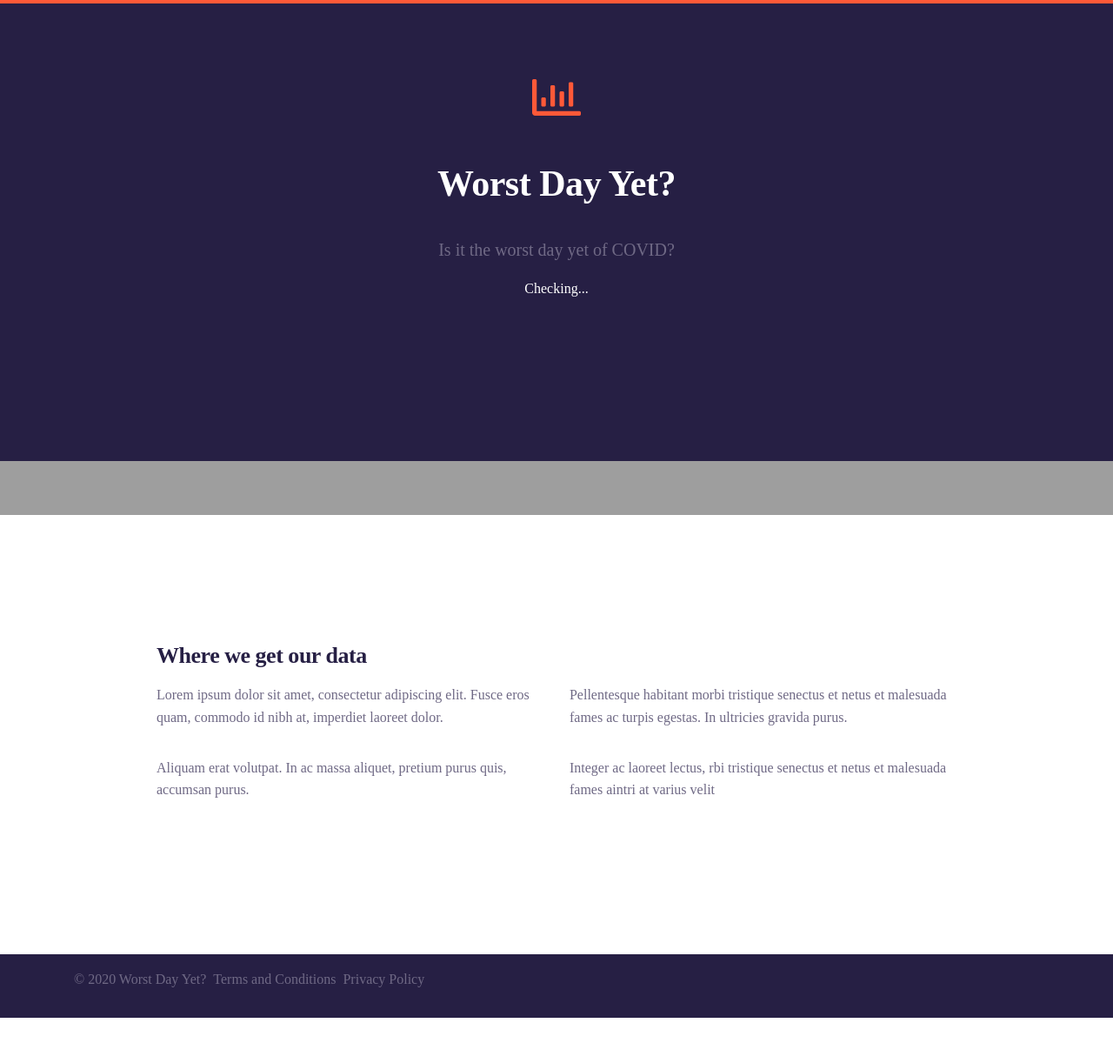
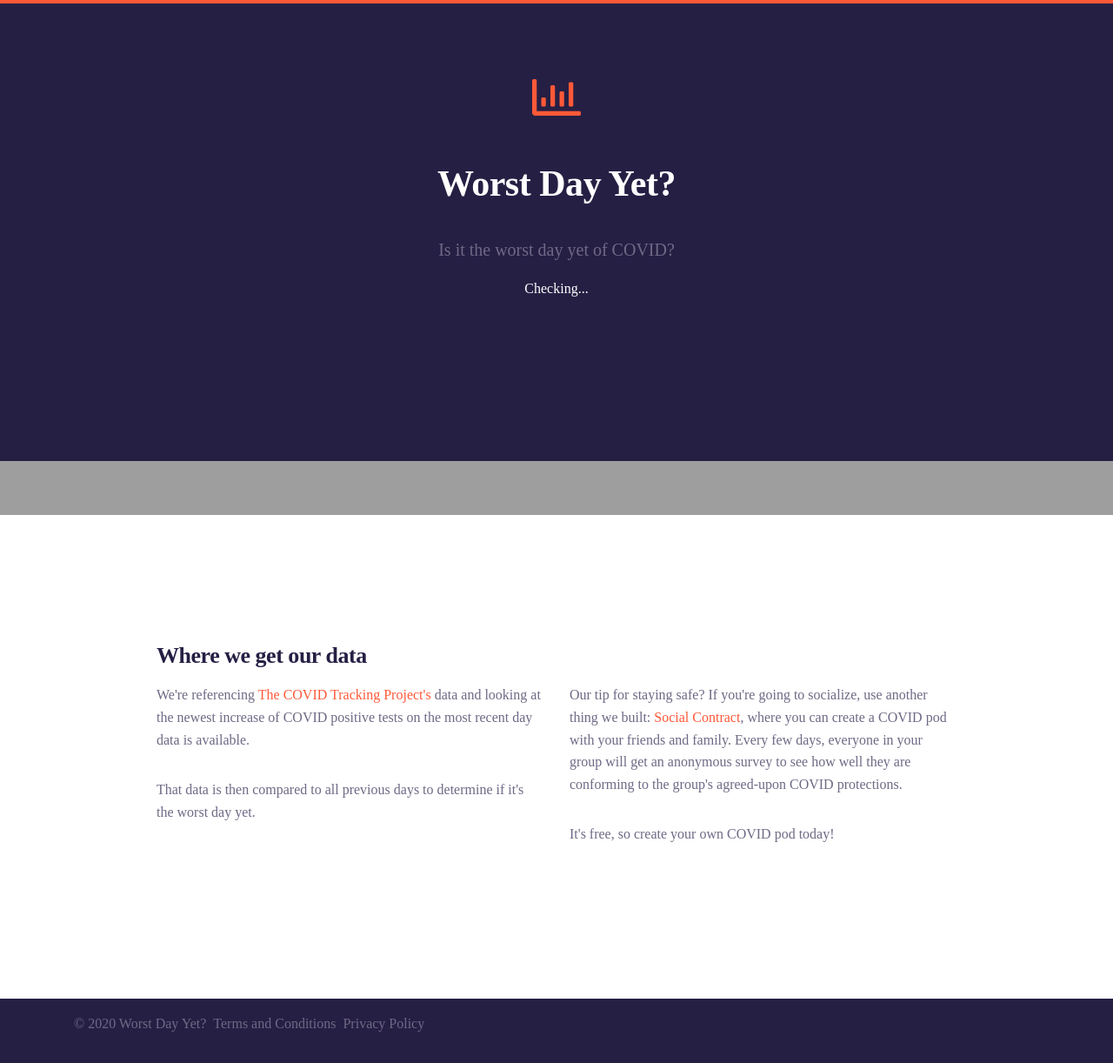
Before and after one commit to ObjectifGroup/worstdayyet.com, a Jekyll site: the page built from index.html, in a window 1280 px wide. Shown: the whole page at 87% size. Built offline with Jekyll 4.4.1, drawn with Linux system fonts in a browser that asks for light colours; nearby versions of some CDN libraries; some web fonts are replaced; comment, search, counter and statistics services are not loaded; before the commit the page ends 1170 px from its top, so only the background shows below that.

Commit message:
Update home.html

```diff
--- a/_layouts/home.html
+++ b/_layouts/home.html
@@ -39,23 +39,17 @@ layout:         default
 
           <div class="col-lg-6 col-md-6 col-12">
             <p class="mb-4">
-              Lorem ipsum dolor sit amet, consectetur adipiscing elit. Fusce
-              eros quam, commodo id nibh at, imperdiet laoreet dolor.
+              We're referencing <a href="https://covidtracking.com/about">The COVID Tracking Project's</a> data and looking at the newest increase of COVID positive tests on the most recent day data is available.
             </p>
             <p>
-              Aliquam erat volutpat. In ac massa aliquet, pretium purus
-              quis, accumsan purus.
+              That data is then compared to all previous days to determine if it's the worst day yet.
             </p>
           </div>
           <div class="col-lg-6 col-md-6 col-12">
             <p class="mb-4">
-              Pellentesque habitant morbi tristique senectus et netus et
-              malesuada fames ac turpis egestas. In ultricies gravida purus.
+              Our tip for staying safe? If you're going to socialize, use another thing we built: <a href="https://socialcontract.app/?utm_campaign=worstdayyet">Social Contract</a>, where you can create a COVID pod with your friends and family. Every few days, everyone in your group will get an anonymous survey to see how well they are conforming to the group's agreed-upon COVID protections.
             </p>
-            <p>
-              Integer ac laoreet lectus, rbi tristique senectus et netus et
-              malesuada fames aintri at varius velit
-            </p>
+            <p>It's free, so create your own COVID pod today!</p>
           </div>
         </div>
       </div>
```
Also changed, not shown: other parts of _layouts/home.html (+0 -1 lines).
